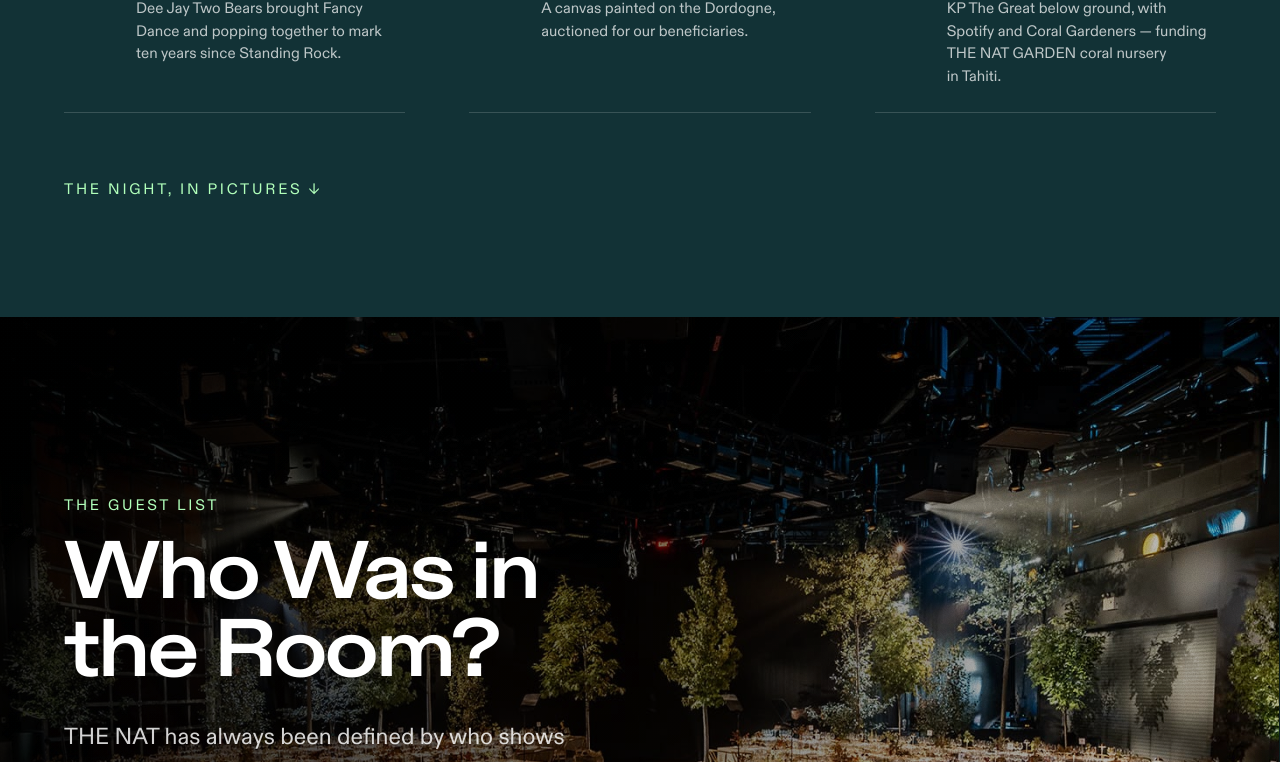
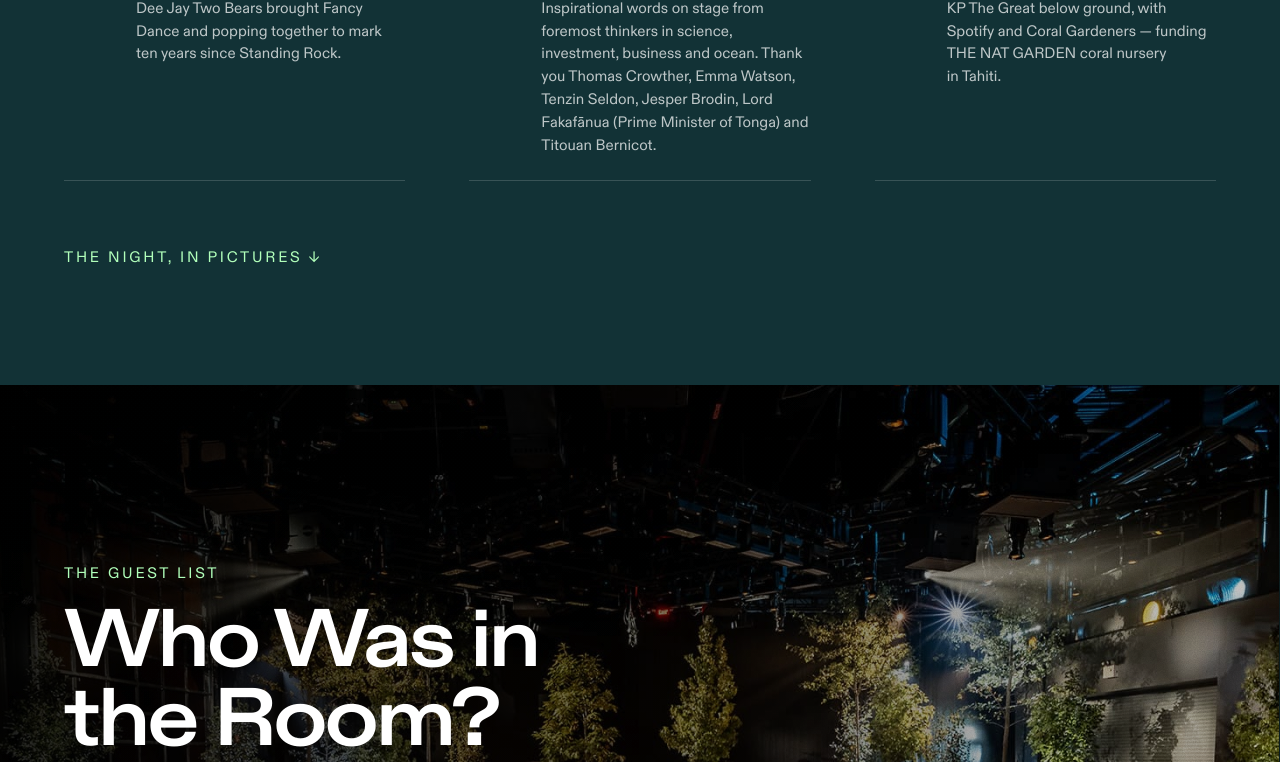
Before and after one commit to THENAT2026/thenat-website, a plain HTML site: page the-nat-gala-2026.html in a window 1280 px wide. Shown: the part 1495-2257 px from the top of the page. Drawn offline with Linux system fonts and the light colour scheme.

Commit message:
Gala 2026 recap: Leading Voices replaces Andrew Gifford

```diff
--- a/the-nat-gala-2026.html
+++ b/the-nat-gala-2026.html
@@ -123,7 +123,7 @@ c-84 99 -250 295 -369 435 -119 140 -384 452 -590 695 -350 412 -620 730
         <li><span class="night-num">02</span><div><h3>Dinner by Yann Nury</h3><p>Every ingredient sourced within 100 miles of the venue.</p></div></li>
         <li><span class="night-num">03</span><div><h3>Two films by Studio Prince</h3><p>Thomas Crowther on the science of optimism. Dr. Sylvia Earle in correspondence with the deep.</p></div></li>
         <li><span class="night-num">04</span><div><h3>Water Is Life</h3><p>Dee Jay Two Bears brought Fancy Dance and popping together to mark ten years since Standing Rock.</p></div></li>
-        <li><span class="night-num">05</span><div><h3>Art by Andrew Gifford</h3><p>A canvas painted on the Dordogne, auctioned for our beneficiaries.</p></div></li>
+        <li><span class="night-num">05</span><div><h3>Leading Voices</h3><p>Inspirational words on stage from foremost thinkers in science, investment, business and ocean. Thank you Thomas Crowther, Emma Watson, Tenzin Seldon, Jesper Brodin, Lord Fakaf&amacr;nua (Prime Minister of Tonga) and Titouan Bernicot.</p></div></li>
         <li><span class="night-num">06</span><div><h3>NATCAP: Coral Rave</h3><p>KP The Great below ground, with Spotify and Coral Gardeners &mdash; funding THE NAT GARDEN coral nursery in Tahiti.</p></div></li>
       </ol>
       <p class="night-lead">The night, in pictures <span aria-hidden="true">&darr;</span></p>
```
